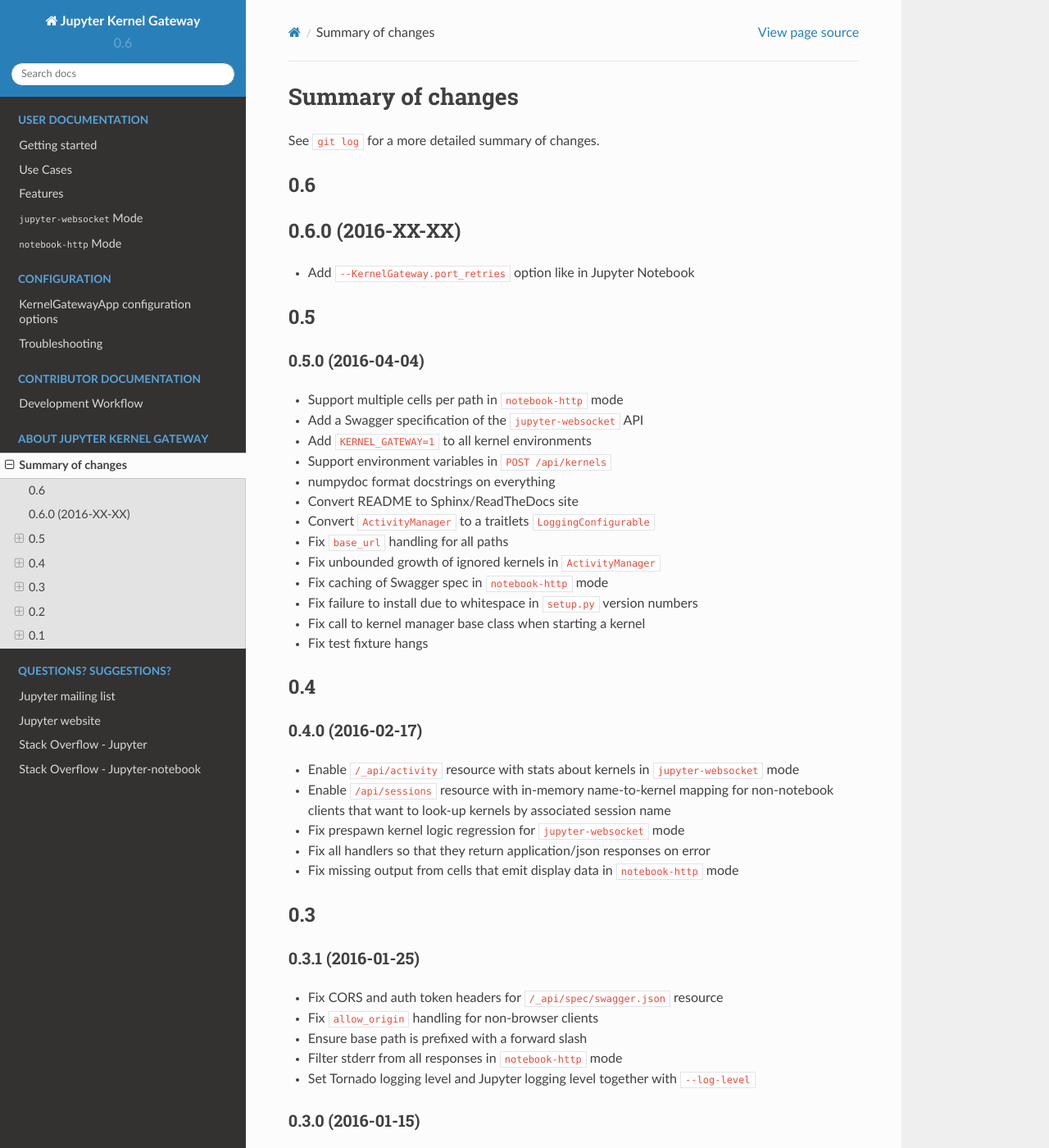
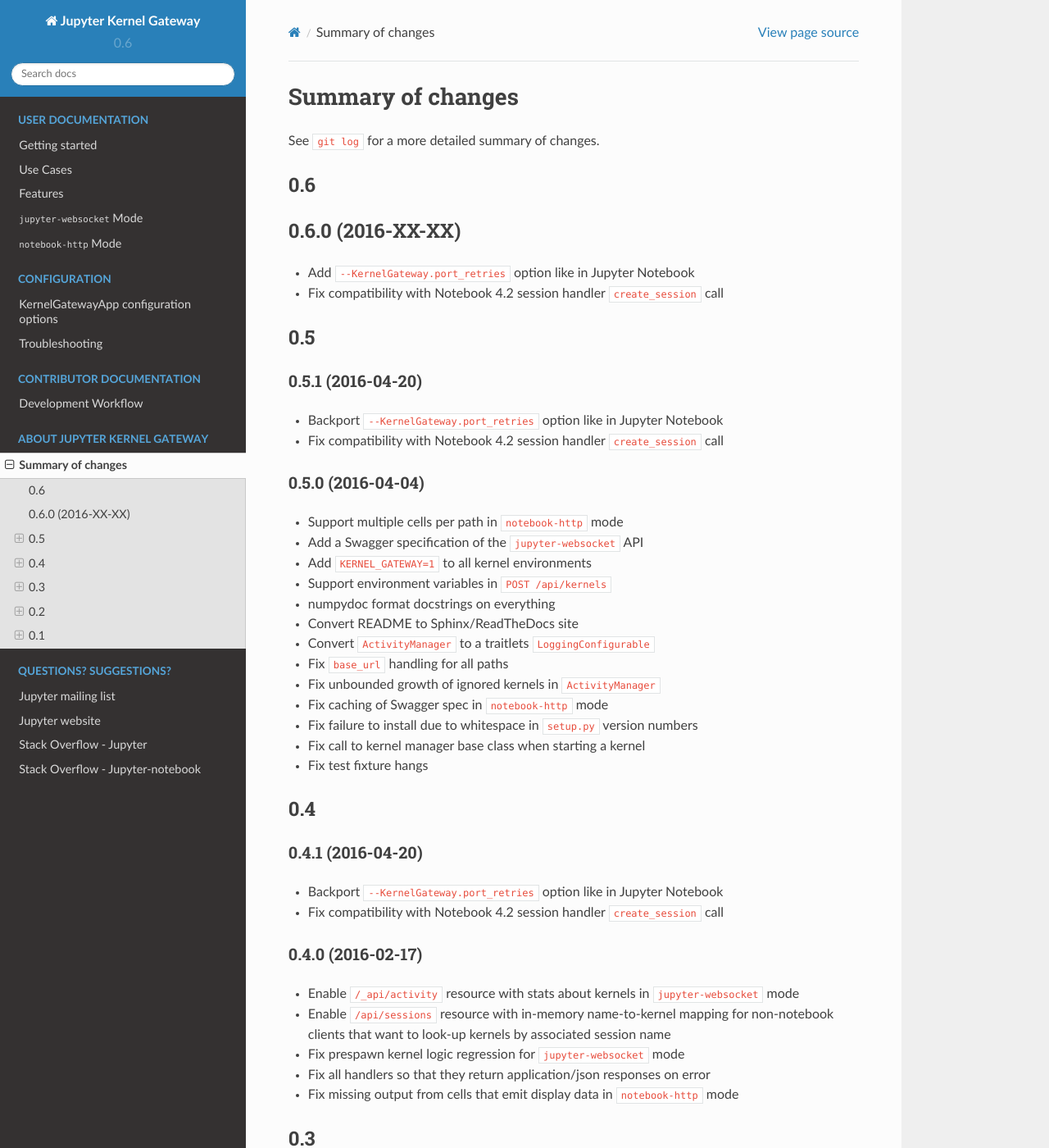
Before and after one commit to jupyter-server/enterprise_gateway, a Sphinx documentation site: the page built from docs/source/summary-changes.md, in a window 1280 px wide and 1400 px high. Shown: the whole window at 82% size. Built offline with Sphinx 7.4.7 and the Read the Docs theme 2.0.0, drawn with Linux system fonts in a browser that asks for light colours.

Commit message:
CHANGELOG updates for patch releases
(c) Copyright IBM Corp. 2016

```diff
--- a/docs/source/summary-changes.md
+++ b/docs/source/summary-changes.md
@@ -7,8 +7,14 @@
 ## 0.6.0 (2016-XX-XX)
 
 * Add `--KernelGateway.port_retries` option like in Jupyter Notebook
+* Fix compatibility with Notebook 4.2 session handler `create_session` call
 
 ## 0.5
+
+### 0.5.1 (2016-04-20)
+
+* Backport `--KernelGateway.port_retries` option like in Jupyter Notebook
+* Fix compatibility with Notebook 4.2 session handler `create_session` call
 
 ### 0.5.0 (2016-04-04)
 
@@ -27,6 +33,12 @@
 * Fix test fixture hangs
 
 ## 0.4
+
+### 0.4.1 (2016-04-20)
+
+* Backport `--KernelGateway.port_retries` option like in Jupyter Notebook
+* Fix compatibility with Notebook 4.2 session handler `create_session` call
+
 ### 0.4.0 (2016-02-17)
 
 * Enable `/_api/activity` resource with stats about kernels in
```
Also changed, not shown: CHANGELOG.md (+11 -0 lines).
